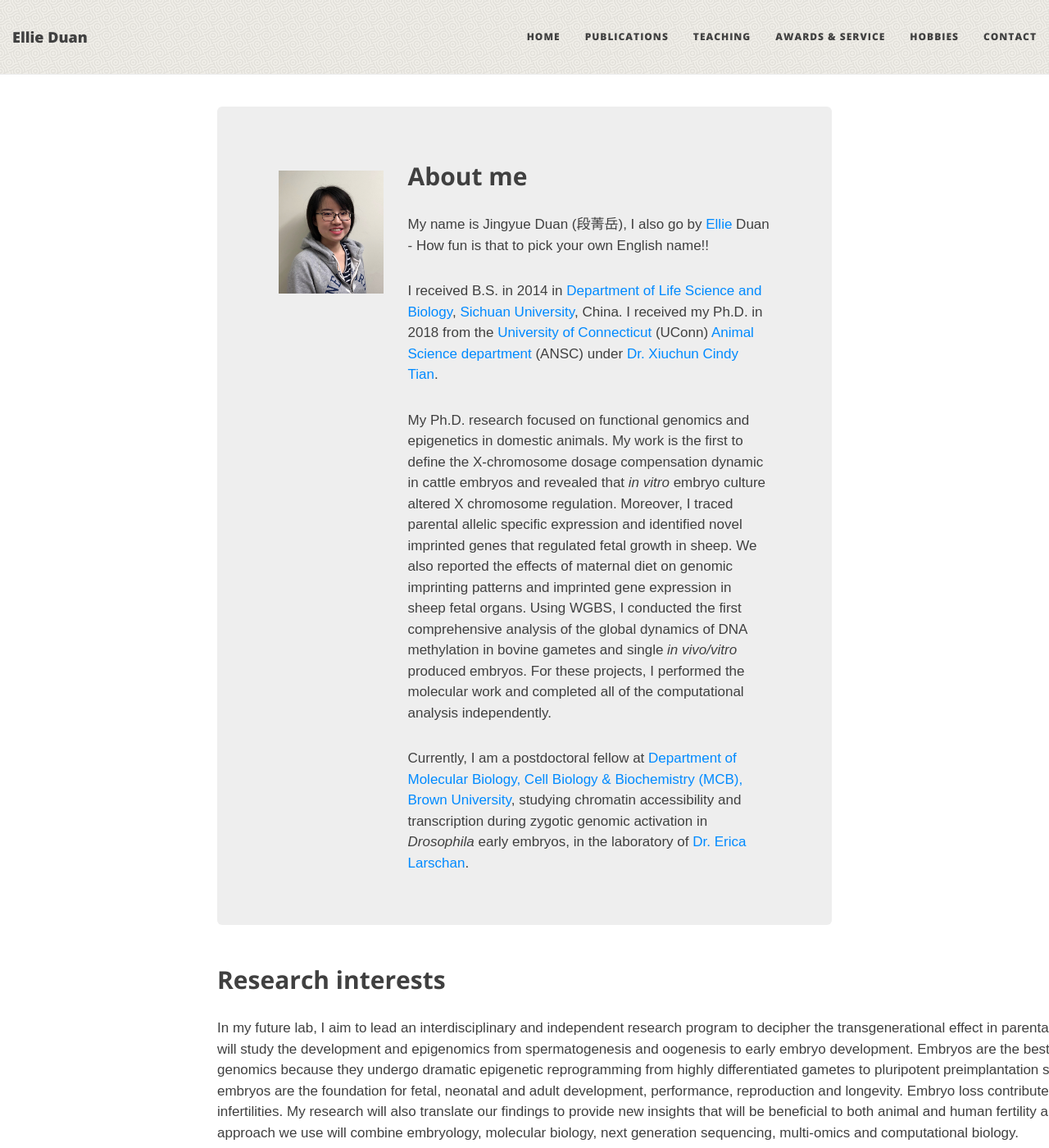
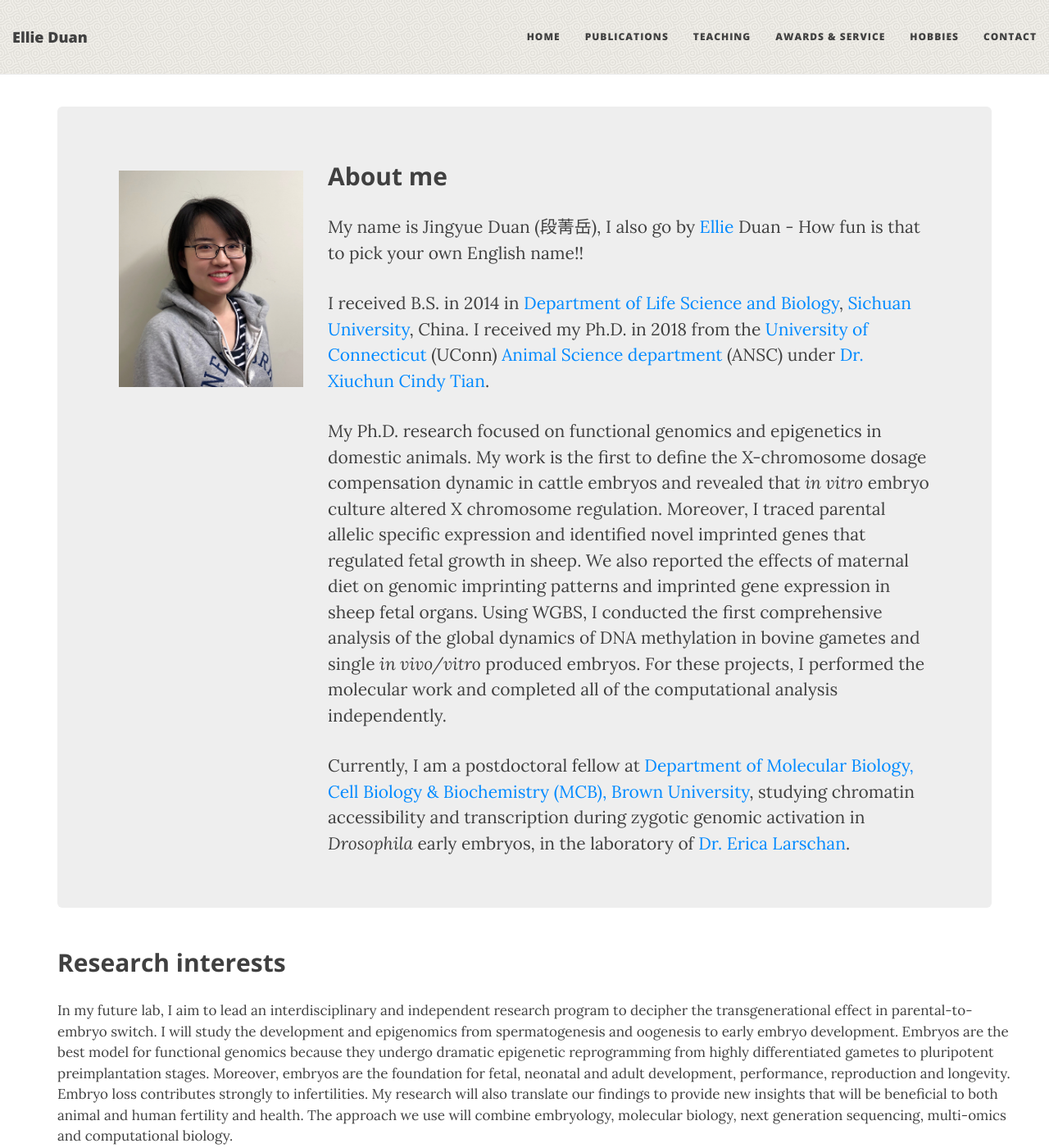
Before and after one commit to EllieDuan/EllieDuan.github.io, a Jekyll site: the page built from index.html, in a window 1280 px wide and 1400 px high. Shown: the whole window at 82% size. Built offline with Jekyll 4.4.1, drawn with Linux system fonts in a browser that asks for light colours; nearby versions of some CDN libraries; the list of posts is cut into pages by our own code.

Commit message:
update font

```diff
--- a/css/main.css
+++ b/css/main.css
@@ -8,7 +8,7 @@
 
 body {
   font-family: 'Lora', 'Times New Roman', serif;
-  font-size: 18px;
+  font-size: 17px;
   color: #404040;
   position: relative;
   background-color: {{ site.page-col }};
--- a/index.html
+++ b/index.html
@@ -17,13 +16,13 @@
             </div>
             <div class="col-lg-9">
             	<h2 style="font-weight: bold">About me</h2>
-            		<p style="font-family:sans-serif;font-size:17px"> My name is Jingyue Duan (段菁岳), I also go by <a href="https://disney.fandom.com/wiki/Ellie_Fredricksen">Ellie</a> Duan - How fun is that to pick your own English name!!
+            		<p> My name is Jingyue Duan (段菁岳), I also go by <a href="https://disney.fandom.com/wiki/Ellie_Fredricksen">Ellie</a> Duan - How fun is that to pick your own English name!!
             		</p>
-               	<p style="font-family:sans-serif;font-size:17px"> I received B.S. in 2014 in <a href="http://international.scu.edu.cn/Home/Index/post/cat_id/49/art_id/354.html">Department of Life Science and Biology</a>, <a href="http://en.scu.edu.cn/">Sichuan University</a>, China. I received my Ph.D. in 2018 from the <a href="https://uconn.edu/">University of Connecticut</a>  (UConn) <a href="http://animalscience.uconn.edu/">Animal Science department</a> (ANSC) under <a href="http://animalscience.uconn.edu/faculty/Xiuchun%20(Cindy)%20Tian.php">Dr. Xiuchun Cindy Tian</a>.
+               	<p> I received B.S. in 2014 in <a href="http://international.scu.edu.cn/Home/Index/post/cat_id/49/art_id/354.html">Department of Life Science and Biology</a>, <a href="http://en.scu.edu.cn/">Sichuan University</a>, China. I received my Ph.D. in 2018 from the <a href="https://uconn.edu/">University of Connecticut</a>  (UConn) <a href="http://animalscience.uconn.edu/">Animal Science department</a> (ANSC) under <a href="http://animalscience.uconn.edu/faculty/Xiuchun%20(Cindy)%20Tian.php">Dr. Xiuchun Cindy Tian</a>.
                 </p>
-                <p style="font-family:sans-serif;font-size:17px"> My Ph.D. research focused on functional genomics and epigenetics in domestic animals. My work is the first to define the X-chromosome dosage compensation dynamic in cattle embryos and revealed that <i>in vitro</i> embryo culture altered X chromosome regulation. Moreover, I traced parental allelic specific expression and identified novel imprinted genes that regulated fetal growth in sheep. We also reported the effects of maternal diet on genomic imprinting patterns and imprinted gene expression in sheep fetal organs. Using WGBS, I conducted the first comprehensive analysis of the global dynamics of DNA methylation in bovine gametes and single <i>in vivo/vitro</i> produced embryos. For these projects, I performed the molecular work and completed all of the computational analysis independently.
+                <p> My Ph.D. research focused on functional genomics and epigenetics in domestic animals. My work is the first to define the X-chromosome dosage compensation dynamic in cattle embryos and revealed that <i>in vitro</i> embryo culture altered X chromosome regulation. Moreover, I traced parental allelic specific expression and identified novel imprinted genes that regulated fetal growth in sheep. We also reported the effects of maternal diet on genomic imprinting patterns and imprinted gene expression in sheep fetal organs. Using WGBS, I conducted the first comprehensive analysis of the global dynamics of DNA methylation in bovine gametes and single <i>in vivo/vitro</i> produced embryos. For these projects, I performed the molecular work and completed all of the computational analysis independently.
                 </p>
-                <p style="font-family:sans-serif;font-size:17px"> Currently, I am a postdoctoral fellow at <a href="https://www.brown.edu/academics/biomed/molecular-cell-biochemistry/"> Department of Molecular Biology, Cell Biology & Biochemistry (MCB), Brown University</a>, studying chromatin accessibility and transcription during zygotic genomic activation in <i> Drosophila </i> early embryos, in the laboratory of <a href="https://vivo.brown.edu/display/elarscha">Dr. Erica Larschan</a>.
+                <p> Currently, I am a postdoctoral fellow at <a href="https://www.brown.edu/academics/biomed/molecular-cell-biochemistry/"> Department of Molecular Biology, Cell Biology & Biochemistry (MCB), Brown University</a>, studying chromatin accessibility and transcription during zygotic genomic activation in <i> Drosophila </i> early embryos, in the laboratory of <a href="https://vivo.brown.edu/display/elarscha">Dr. Erica Larschan</a>.
                 </p>
             </div>
         </div>
@@ -33,7 +32,7 @@
 <div class="container">
     <div class="row">
         <h2 style="font-weight: bold">Research interests</h2>
-       	<p style="font-family:sans-serif;font-size:17px"> In my future lab, I aim to lead an interdisciplinary and independent research program to decipher the transgenerational effect in parental-to-embryo switch. I will study the development and epigenomics from spermatogenesis and oogenesis to early embryo development. Embryos are the best model for functional genomics because they undergo dramatic epigenetic reprogramming from highly differentiated gametes to pluripotent preimplantation stages. Moreover, embryos are the foundation for fetal, neonatal and adult development, performance, reproduction and longevity. Embryo loss contributes strongly to infertilities. My research will also translate our findings to provide new insights that will be beneficial to both animal and human fertility and health. The approach we use will combine embryology, molecular biology, next generation sequencing, multi-omics and computational biology.
+       	<p> In my future lab, I aim to lead an interdisciplinary and independent research program to decipher the transgenerational effect in parental-to-embryo switch. I will study the development and epigenomics from spermatogenesis and oogenesis to early embryo development. Embryos are the best model for functional genomics because they undergo dramatic epigenetic reprogramming from highly differentiated gametes to pluripotent preimplantation stages. Moreover, embryos are the foundation for fetal, neonatal and adult development, performance, reproduction and longevity. Embryo loss contributes strongly to infertilities. My research will also translate our findings to provide new insights that will be beneficial to both animal and human fertility and health. The approach we use will combine embryology, molecular biology, next generation sequencing, multi-omics and computational biology.
        	</p>
     </div>
     <div class="row align-middle" >
@@ -42,11 +41,11 @@
             <img src="/img/research/x_dosage.png" "float:left;">
         </div>
         <div class="col-lg-8">
-        	<p style="font-family:sans-serif;font-size:17px"> I was fascinated by Ohno’s Hypothesis of sex chromosome evolution and dosage compensation which suggests that the single X-chromosome in male is transcriptionally regulated to equalize its gene dosage to autosomes (A). Subsequently, X chromosome inactivation (XCI) is emerged in female to achieve dosage compensation between sexes and between X and A.
+        	<p> I was fascinated by Ohno’s Hypothesis of sex chromosome evolution and dosage compensation which suggests that the single X-chromosome in male is transcriptionally regulated to equalize its gene dosage to autosomes (A). Subsequently, X chromosome inactivation (XCI) is emerged in female to achieve dosage compensation between sexes and between X and A.
         	</p>
-        	<p style="font-family:sans-serif;font-size:17px"> Whether this hypothesis is true in mammals is still highly controversial with much international debate. However, most studies were conducted in humans, mice or other model organisms. Therefore, I decided to test Ohno’s hypothesis in domestic species to increase our current knowledge. Using embryo RNA-seq datasets, I defined the first comprehensive profile of X-chromosome up-regulation (X-to-Autosome ratio) dynamics during early embryonic development and in somatic tissues in cattle and sheep. I also identified “dosage-sensitive” genes that require complete dosage compensation.
+        	<p> Whether this hypothesis is true in mammals is still highly controversial with much international debate. However, most studies were conducted in humans, mice or other model organisms. Therefore, I decided to test Ohno’s hypothesis in domestic species to increase our current knowledge. Using embryo RNA-seq datasets, I defined the first comprehensive profile of X-chromosome up-regulation (X-to-Autosome ratio) dynamics during early embryonic development and in somatic tissues in cattle and sheep. I also identified “dosage-sensitive” genes that require complete dosage compensation.
         	</p>
-         	<p style="font-family:sans-serif;font-size:17px"> Moreover, My work showed that X-chromosome regulation is aberrant in <i>in vitro</i> fertilized (IVF) embryos. Therefore, the X-chromosome plays an essential role in embryo development and has prolonged impacts on later life. To improve embryo quality and fertility, further efforts should focus on the mechanism of XCI reprogramming and dosage compensation in embryos.
+         	<p> Moreover, My work showed that X-chromosome regulation is aberrant in <i>in vitro</i> fertilized (IVF) embryos. Therefore, the X-chromosome plays an essential role in embryo development and has prolonged impacts on later life. To improve embryo quality and fertility, further efforts should focus on the mechanism of XCI reprogramming and dosage compensation in embryos.
           </p>
     </div>
  </div>
@@ -56,9 +55,9 @@
             <img src="/img/research/sheep_imprinting.png">
         </div>
         <div class="col-lg-8">
-        	<p style="font-family:sans-serif;font-size:17px"> At UConn ANSC, there is a well-established <a href="https://today.uconn.edu/school-stories/maternal-nutrition-across-generations-livestock/"> sheep model </a> to study trans-generational effect of maternal nutrition during pregnancy. I used this model to study the effects of maternal diets on genomic imprinting patterns and genes expression.
+        	<p> At UConn ANSC, there is a well-established <a href="https://today.uconn.edu/school-stories/maternal-nutrition-across-generations-livestock/"> sheep model </a> to study trans-generational effect of maternal nutrition during pregnancy. I used this model to study the effects of maternal diets on genomic imprinting patterns and genes expression.
         	</p>
-          <p style="font-family:sans-serif;font-size:17px"> I developed the entire de novo bioinformatics analysis in this project. I first identified informative single nucleotide polymorphisms (SNPs) to trace all genes’ parental origins, and then tested for their allelic expression biases. In total, I identified 13 novel imprinted genes in sheep and I validated seven genes by independent methods. Moreover, I also characterized four novel imprinted clusters. Although the maternal nutrition did not seem to change the genomic imprinting patterns, I found that maternal nutrition significantly altered imprinted gene expression levels, revealing that gene expression and genomic imprinting are regulated through different epigenetic mechanisms. These results demonstrated that there is a trans-generational effect of maternal diet on fetal development on the epigenetic level and stressed the importance of a balanced diet during pregnancy.
+          <p> I developed the entire de novo bioinformatics analysis in this project. I first identified informative single nucleotide polymorphisms (SNPs) to trace all genes’ parental origins, and then tested for their allelic expression biases. In total, I identified 13 novel imprinted genes in sheep and I validated seven genes by independent methods. Moreover, I also characterized four novel imprinted clusters. Although the maternal nutrition did not seem to change the genomic imprinting patterns, I found that maternal nutrition significantly altered imprinted gene expression levels, revealing that gene expression and genomic imprinting are regulated through different epigenetic mechanisms. These results demonstrated that there is a trans-generational effect of maternal diet on fetal development on the epigenetic level and stressed the importance of a balanced diet during pregnancy.
           </p>
         </div>
     </div>
@@ -68,9 +67,9 @@
             <img src="/img/research/bovine_WGBS.png">
         </div>
         <div class="col-lg-8">
-        	<p style="font-family:sans-serif;font-size:17px"> In the last year of my Ph.D., I initiated a collaborative research project to profile the methylome in bovine single pre-implantation embryos using RNA-seq, reduced representative bisulfite sequencing (RRBS) and whole genome bisulfite sequencing (WGBS).
+        	<p> In the last year of my Ph.D., I initiated a collaborative research project to profile the methylome in bovine single pre-implantation embryos using RNA-seq, reduced representative bisulfite sequencing (RRBS) and whole genome bisulfite sequencing (WGBS).
         	</p>
-          <p style="font-family:sans-serif;font-size:17px">I preformed the entire de novo bioinformatics analysis for the WGBS project. We found that after fertilization, the major wave of genome-wide DNA demethylation was complete at the 8-cell stage when de novo methylation became prominent. Sperm and oocytes had numerous differentially methylated regions (DMRs) which were enriched in intergenic regions. DMRs were also identified between <i>in vivo</i> and <i>in vitro</i> matured oocytes. This is the first comprehensive analysis of the global dynamics of DNA methylation in bovine gametes and single early embryos. I provided new insight into the epigenetics of embryos produced by assisted reproduction such as <i>in vitro</i> fertilization as well as models for human early embryos for which studies on  <i>in vivo</i> development are extremely limited.
+          <p>I preformed the entire de novo bioinformatics analysis for the WGBS project. We found that after fertilization, the major wave of genome-wide DNA demethylation was complete at the 8-cell stage when de novo methylation became prominent. Sperm and oocytes had numerous differentially methylated regions (DMRs) which were enriched in intergenic regions. DMRs were also identified between <i>in vivo</i> and <i>in vitro</i> matured oocytes. This is the first comprehensive analysis of the global dynamics of DNA methylation in bovine gametes and single early embryos. I provided new insight into the epigenetics of embryos produced by assisted reproduction such as <i>in vitro</i> fertilization as well as models for human early embryos for which studies on  <i>in vivo</i> development are extremely limited.
           </p>
     	</div>
     </div>
```
Also changed, not shown: other parts of index.html (+0 -1 lines).
